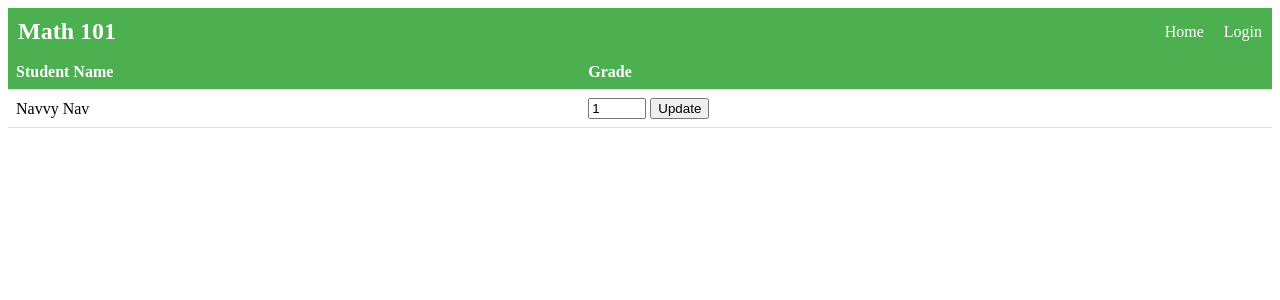
After one commit to GabrielNavata/CSE-160-Lab-8-Project, a Flask app: template templates/grade.html in a window 1280 px wide. The commit adds this page. Shown: the top 300 px of the page. Run offline with Flask 3, Linux system fonts and the light colour scheme; the template is opened without the code that fills it: values that come from a table or form of the project are taken from there, others are empty; tables that the repository leaves empty hold one stand-in row (values such as "Sample post").

Commit message:
base template and template adjustments

```diff
--- a/static/style.css
+++ b/static/style.css
@@ -1,20 +1,58 @@
-/*css stuff*/
 table {
   border-collapse: collapse;
   width: 100%;
 }
-
 th, td {
   padding: 8px;
   text-align: left;
   border-bottom: 1px solid #ddd;
 }
-
 tr:hover {
   background-color: #f5f5f5;
 }
-
 th {
   background-color: #4CAF50;
   color: white;
 }
+input[type="number"] {
+  width: 50px;
+}
+
+/*nav bar stuff*/
+
+.navbar {
+  background-color: #4CAF50;
+  overflow: hidden;
+}
+
+.navbar-container {
+  display: flex;
+  justify-content: space-between;
+  align-items: center;
+  padding: 10px;
+}
+
+.navbar h1 {
+  color: #fff;
+  margin: 0;
+}
+
+.navbar ul {
+  list-style: none;
+  margin: 0;
+  padding: 0;
+  display: flex;
+}
+
+.navbar li {
+  margin-left: 20px;
+}
+
+.navbar a {
+  color: #fff;
+  text-decoration: none;
+}
+
+.navbar a:hover {
+  text-decoration: underline;
+}
--- /dev/null
+++ b/templates/base.html
@@ -0,0 +1,26 @@
+<!DOCTYPE html>
+<html>
+<head>
+    <title>{% block title %}{% endblock %}</title>
+    <link rel="stylesheet" href="{{ url_for('static', filename='style.css') }}">
+</head>
+<body>
+    <nav class="navbar">
+        <div class="navbar-container">
+            <h1>{% block heading %}{% endblock %}</h1>
+            <ul>
+                <li><a href="{{ url_for('index') }}">Home</a></li>
+                {% if current_user.is_authenticated %}
+                    <li><a href="{{ url_for('logout') }}">Logout</a></li>
+                {% else %}
+                    <li><a href="{{ url_for('login') }}">Login</a></li>
+                {% endif %}
+            </ul>
+        </div>
+    </nav>
+
+    <div class="content">
+        {% block content %}{% endblock %}
+    </div>
+</body>
+</html>
--- /dev/null
+++ b/templates/grade.html
@@ -0,0 +1,58 @@
+{% extends "base.html" %}
+{% block title %}{{ course.course_name }}{% endblock %}
+
+{% block heading %}
+    {{ course.course_name }}
+{% endblock %}
+<head>
+
+<!--for some reason the css here will not apply unless I put it right in the html page-->
+    <style>
+        table {
+            border-collapse: collapse;
+            width: 100%;
+        }
+        th, td {
+            padding: 8px;
+            text-align: left;
+            border-bottom: 1px solid #ddd;
+        }
+        tr:hover {
+            background-color: #f5f5f5;
+        }
+        th {
+            background-color: #4CAF50;
+            color: white;
+        }
+        input[type="number"] {
+            width: 80px;
+            padding: 5px;
+            border: 1px solid #ddd;
+            border-radius: 3px;
+        }
+    </style>
+
+</head>
+{% block content %}
+    <table>
+        <thead>
+            <tr>
+                <th>Student Name</th>
+                <th>Grade</th>
+            </tr>
+        </thead>
+        <tbody>
+            {% for enrollment in enrollments %}
+                <tr>
+                    <td>{{ enrollment.user.name }}</td>
+                    <td>
+                        <form method="POST">
+                            <input type="number" min="0" max="100" step="0.01" name="grade_{{ enrollment.user_id }}" value="{{ enrollment.grade }}">
+                            <input type="submit" value="Update">
+                        </form>
+                    </td>
+                </tr>
+            {% endfor %}
+        </tbody>
+    </table>
+{% endblock %}
```
Also changed, not shown: templates/all_courses.html (+8 -7 lines), templates/enrolled_courses.html (+8 -7 lines), templates/teacher.html (+7 -5 lines). Lines whose indentation alone changed are shown as unchanged.
